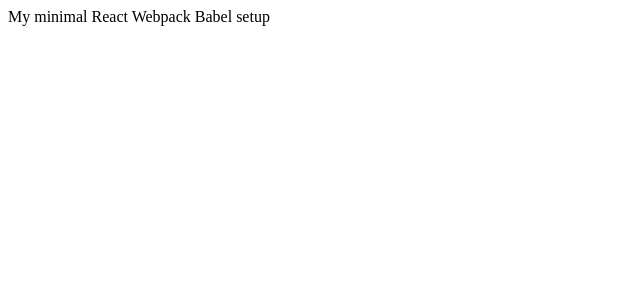
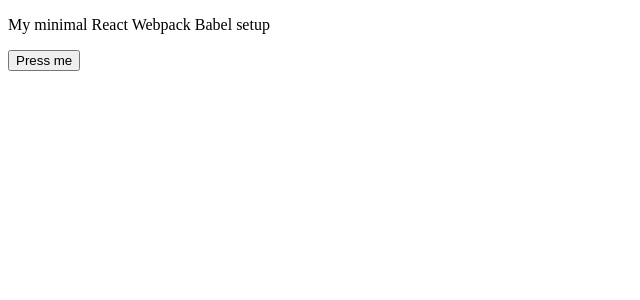
Before and after one commit to marcaltmann/react-environment, a React app: page / in a window 1280 px wide. Shown: the top 300 px of the page, without its empty margins (0-640 px from the left). Built offline with nearby package versions, Linux system fonts and the light colour scheme; the HTML template or start-up script is replaced by a standard one.

Commit message:
2nd example test

```diff
--- /dev/null
+++ b/jest.config.js
@@ -0,0 +1,5 @@
+const jestConfig = {
+  collectCoverageFrom: ['src/**/*.{js,jsx}'],
+};
+
+module.exports = jestConfig;
--- a/package.json
+++ b/package.json
@@ -7,7 +7,7 @@
   "scripts": {
     "start": "webpack-dev-server --open",
     "build": "webpack",
-    "test": "jest --coverage --silent",
+    "test": "jest --coverage",
     "test:watch": "jest --watch"
   },
   "keywords": [],
--- a/src/components/Dummy.jsx
+++ b/src/components/Dummy.jsx
@@ -2,13 +2,19 @@
 import PropTypes from 'prop-types';
 
 const Dummy = (props) => (
-  <p className="dummy">
-    {props.content}
-  </p>
+  <div>
+    <p className="content">
+      {props.content}
+    </p>
+    <button className="button" onClick={props.onButtonClick}>
+      Press me
+    </button>
+  </div>
 );
 
 Dummy.propTypes = {
   content: PropTypes.string,
+  onButtonClick: PropTypes.func.isRequired,
 };
 
 export default Dummy;
--- a/src/index.jsx
+++ b/src/index.jsx
@@ -1,9 +1,13 @@
 import React from 'react';
 import ReactDOM from 'react-dom';
+import Dummy from './components/Dummy.jsx';
 
 let title = 'My minimal React Webpack Babel setup';
+let onButtonClick = () => {
+  console.log('clicked…');
+};
 
 ReactDOM.render(
-  <div>{title}</div>,
+  <Dummy content={title} onButtonClick={onButtonClick} />,
   document.getElementById('app')
 );
```
Also changed, not shown: 1 other file (tests, documents, lock files or other folders).
